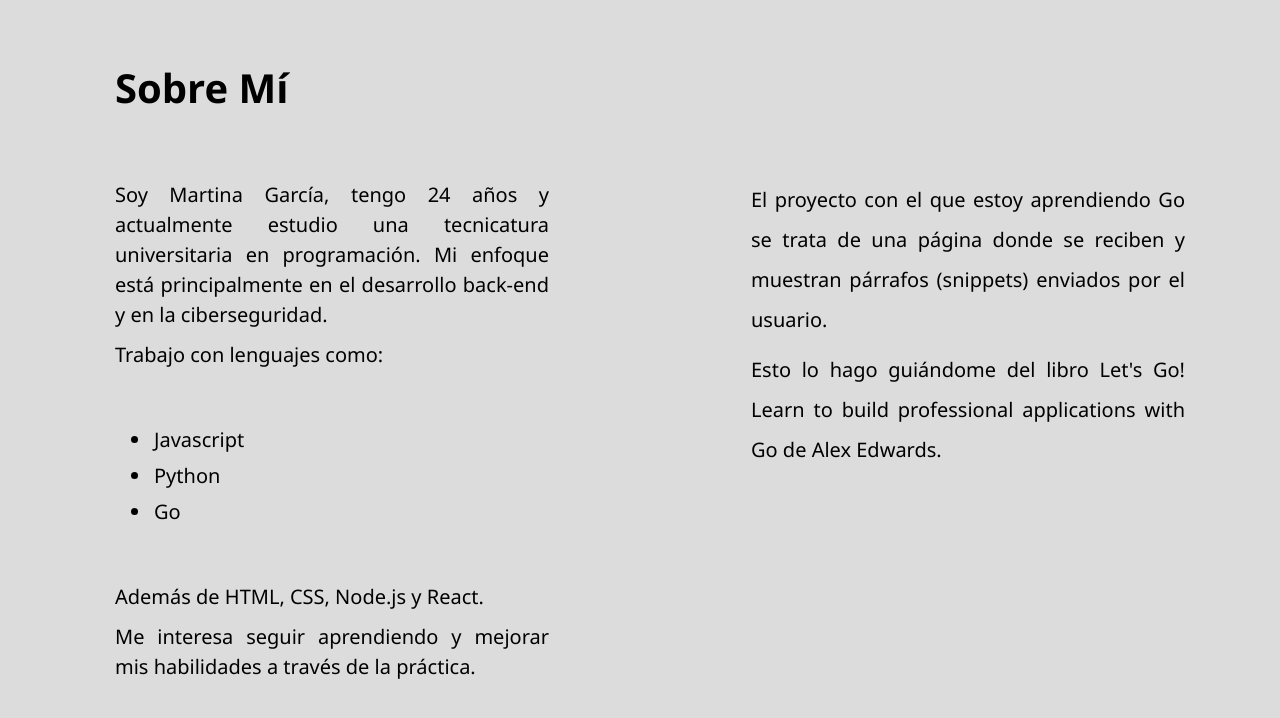
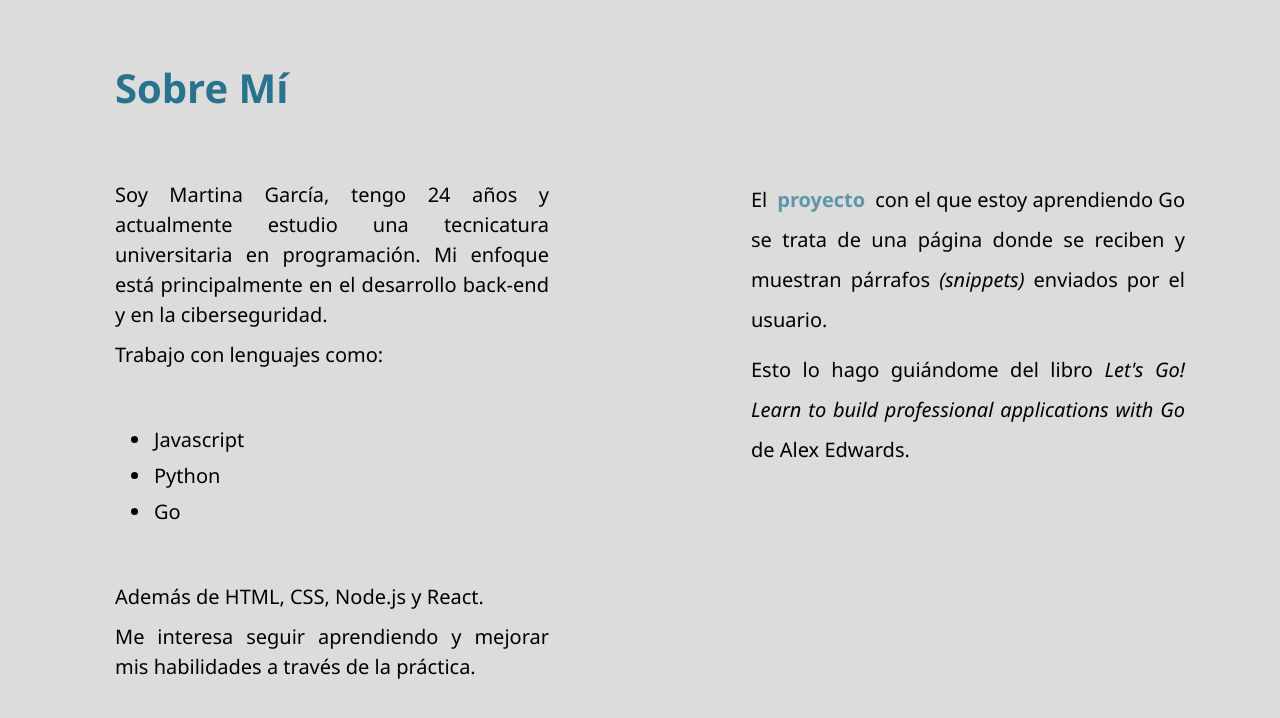
Before and after one commit to ningko/tp1-prog3-2025, a plain HTML site: page html/about.html in a window 1280 px wide. Drawn offline with Linux system fonts and the light colour scheme.

Commit message:
add span css

```diff
--- a/css/about.css
+++ b/css/about.css
@@ -8,6 +8,7 @@
 h1 {
     padding-left: 25px;
     font-size: 40px;
+    color: #29738F;
 }
 
 body {
@@ -48,3 +49,22 @@ body {
 #columna-2 p {
     line-height: 200%;
 }
+
+.italics {
+    font-style: italic;
+}
+
+a {
+    text-decoration: none;
+    margin: 10px;
+}
+
+.links, .links:active {
+    font-weight: bold;
+    color: #6096AA;
+}
+
+
+.links:hover {
+    color: #29738F;
+}
--- a/html/about.html
+++ b/html/about.html
@@ -20,7 +20,7 @@
     </div>
 
     <div class="about-column" id="columna-2">
-        <p>El proyecto con el que estoy aprendiendo <span class="links">Go</span> se trata de una página donde se reciben y muestran párrafos <span class="italics">(snippets)</span> enviados por el usuario.</p>
+        <p>El<a href="https://github.com/ningko/ningkos-snippetbox"><span class="links" style="text-decoration: none;">proyecto</span></a>con el que estoy aprendiendo Go se trata de una página donde se reciben y muestran párrafos <span class="italics">(snippets)</span> enviados por el usuario.</p>
         <p>Esto lo hago guiándome del libro <span class="italics">Let's Go! Learn to build professional applications with Go</span> de Alex Edwards.</p>
     </div>
 </body>
```
